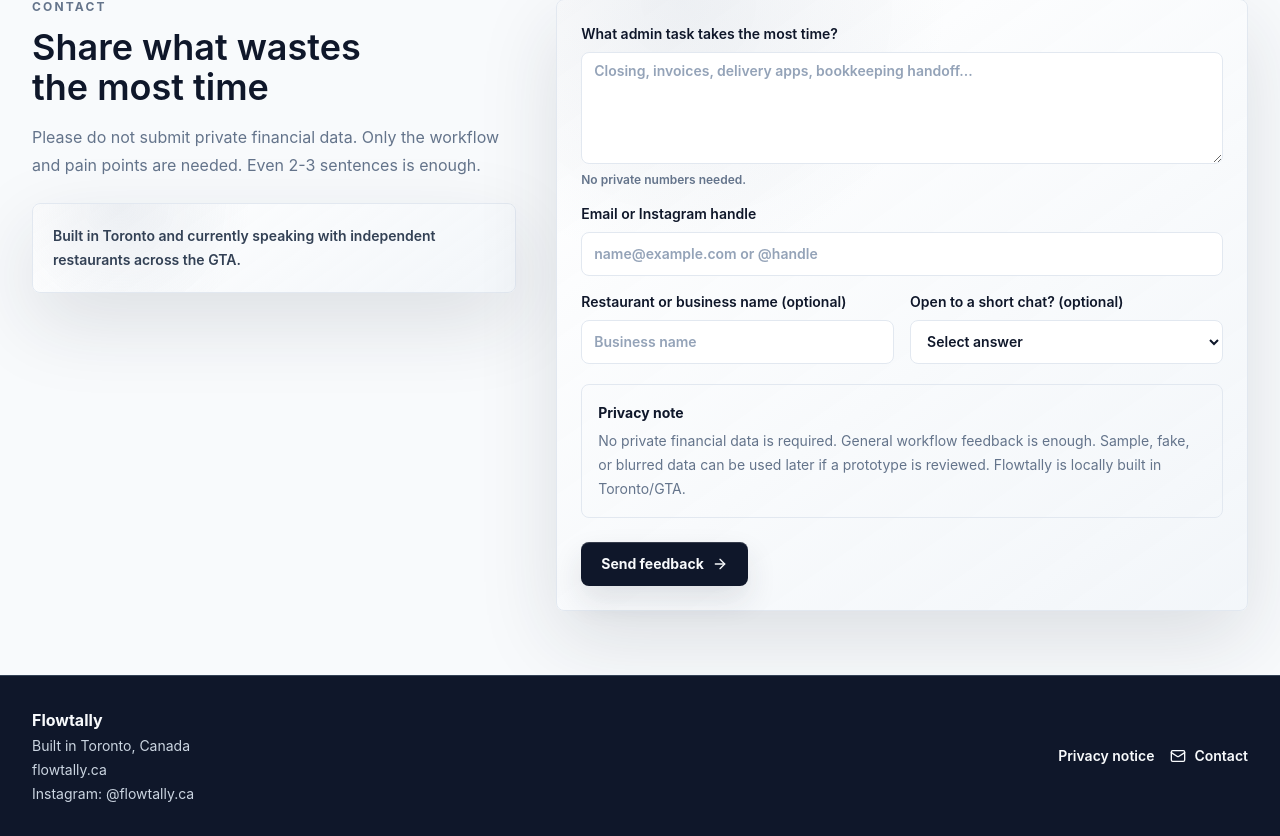
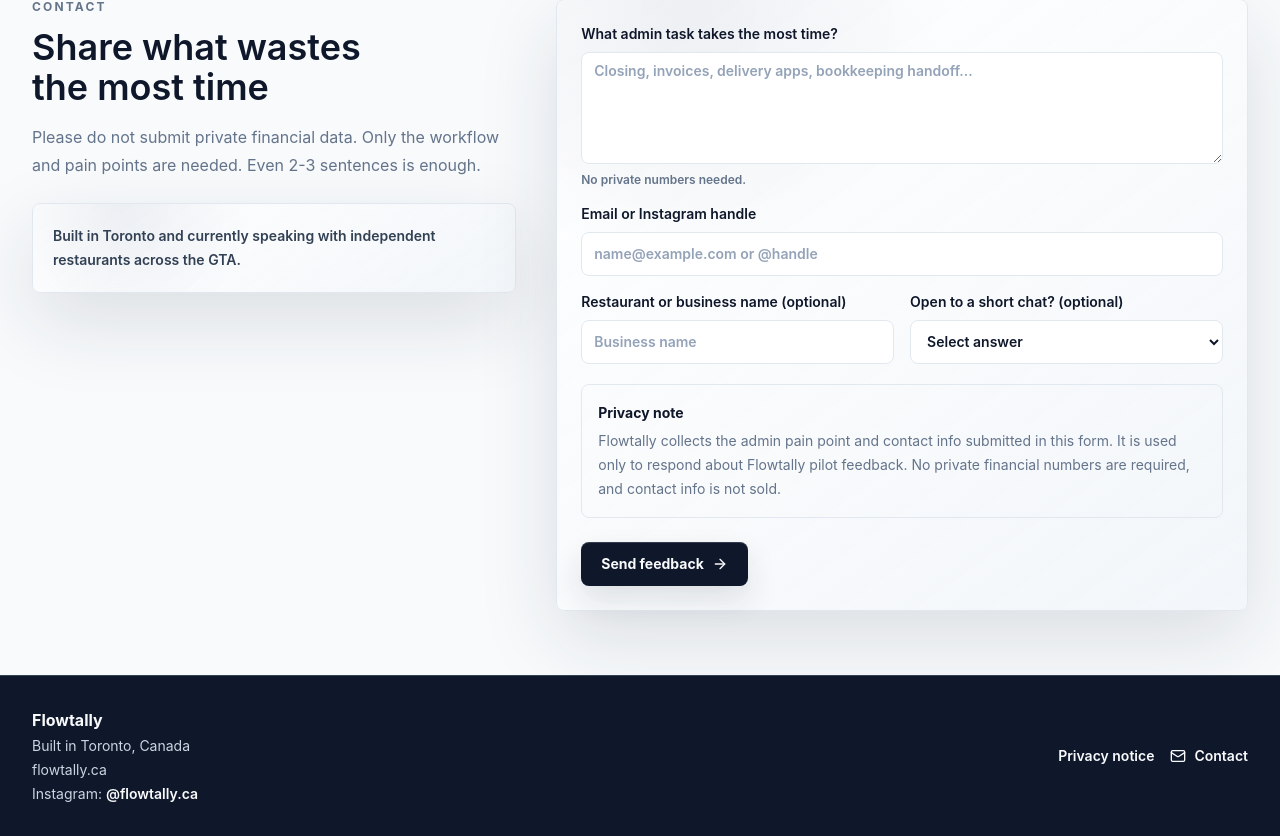
Before and after one commit to ter-ry/restaurant-helper, a React (Vite) app: page / in a window 1280 px wide. Shown: the part 2896-3732 px from the top of the page. Built offline with nearby package versions, Linux system fonts and the light colour scheme; no server answers.

Commit message:
Fix pre-publish launch readiness

```diff
--- a/index.html
+++ b/index.html
@@ -18,7 +18,7 @@
     />
     <meta property="og:type" content="website" />
     <meta property="og:site_name" content="Flowtally" />
-    <meta property="og:image" content="https://flowtally.ca/og-image.svg" />
+    <meta property="og:image" content="https://flowtally.ca/og-image.png" />
     <meta property="og:image:alt" content="Flowtally restaurant admin and money visibility preview" />
     <meta property="og:url" content="https://flowtally.ca/" />
     <meta name="twitter:card" content="summary_large_image" />
@@ -27,7 +27,7 @@
       name="twitter:description"
       content="Flowtally helps independent restaurants save time on admin and get a clearer view of where money is going across invoices, daily close records, delivery payouts, expenses, and reports."
     />
-    <meta name="twitter:image" content="https://flowtally.ca/og-image.svg" />
+    <meta name="twitter:image" content="https://flowtally.ca/og-image.png" />
     <meta name="twitter:image:alt" content="Flowtally restaurant admin and money visibility preview" />
   </head>
   <body>
--- a/src/pages/LandingPage.tsx
+++ b/src/pages/LandingPage.tsx
@@ -494,8 +494,9 @@
           <div id="privacy-notice" className="mt-5 rounded-lg border border-[#E2E8F0] bg-white/72 p-4 text-sm leading-6 text-[#64748B]">
             <p className="font-bold text-[#0F172A]">Privacy note</p>
             <p className="mt-1">
-              No private financial data is required. General workflow feedback is enough. Sample, fake, or blurred data
-              can be used later if a prototype is reviewed. Flowtally is locally built in Toronto/GTA.
+              Flowtally collects the admin pain point and contact info submitted in this form. It is used only to
+              respond about Flowtally pilot feedback. No private financial numbers are required, and contact info is
+              not sold.
             </p>
           </div>
 
@@ -532,7 +533,12 @@
             <p className="font-bold">Flowtally</p>
             <p className="mt-1 text-sm text-slate-300">Built in Toronto, Canada</p>
             <p className="mt-1 text-sm text-slate-300">flowtally.ca</p>
-            <p className="mt-1 text-sm text-slate-300">Instagram: @flowtally.ca</p>
+            <p className="mt-1 text-sm text-slate-300">
+              Instagram:{" "}
+              <a className="font-semibold text-[#F8FAFC] hover:text-[#cbd5e1]" href="https://instagram.com/flowtally.ca" rel="noreferrer" target="_blank">
+                @flowtally.ca
+              </a>
+            </p>
           </div>
           <div className="flex flex-wrap gap-4 text-sm font-semibold text-[#F8FAFC]">
             <a className="hover:text-[#cbd5e1]" href="#privacy-notice">Privacy notice</a>
```
Also changed, not shown: public/og-image.png (added), 2 other files (tests, documents, lock files or other folders).
